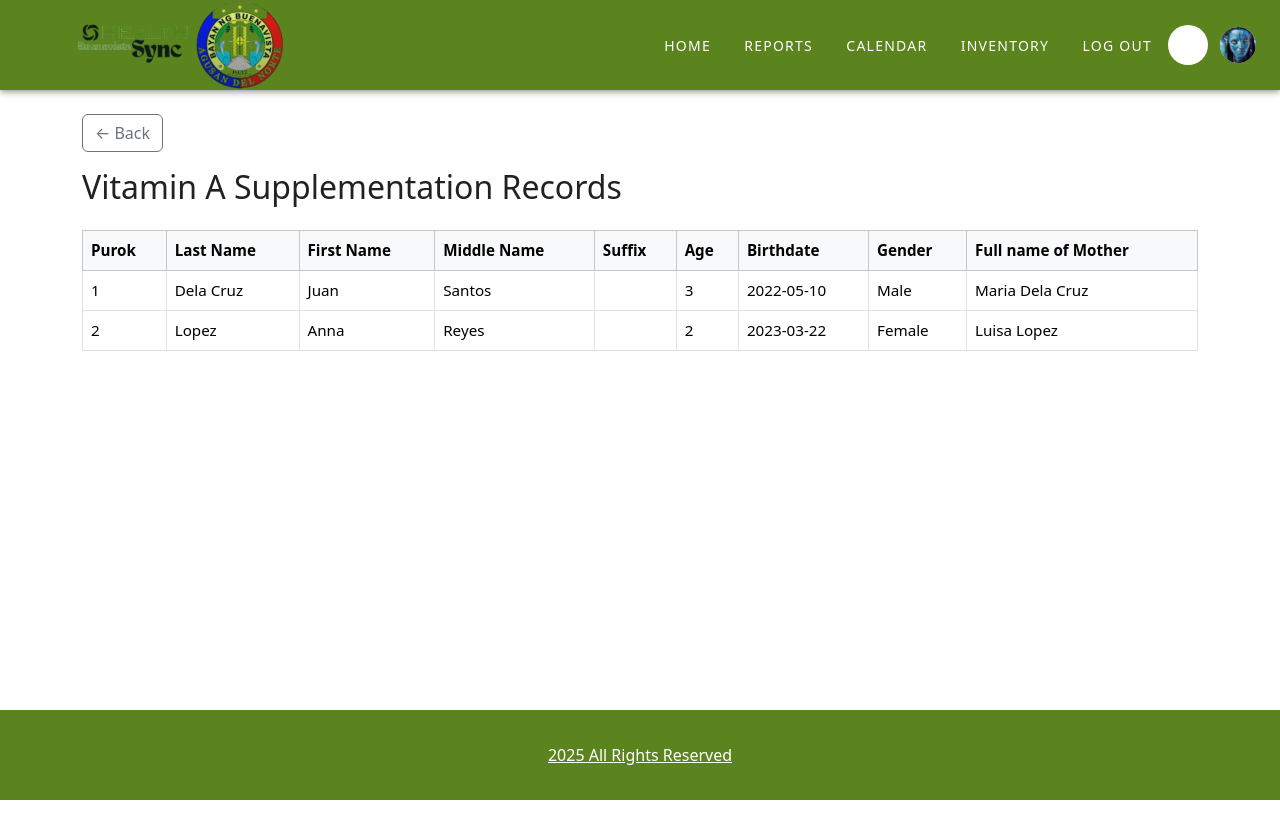
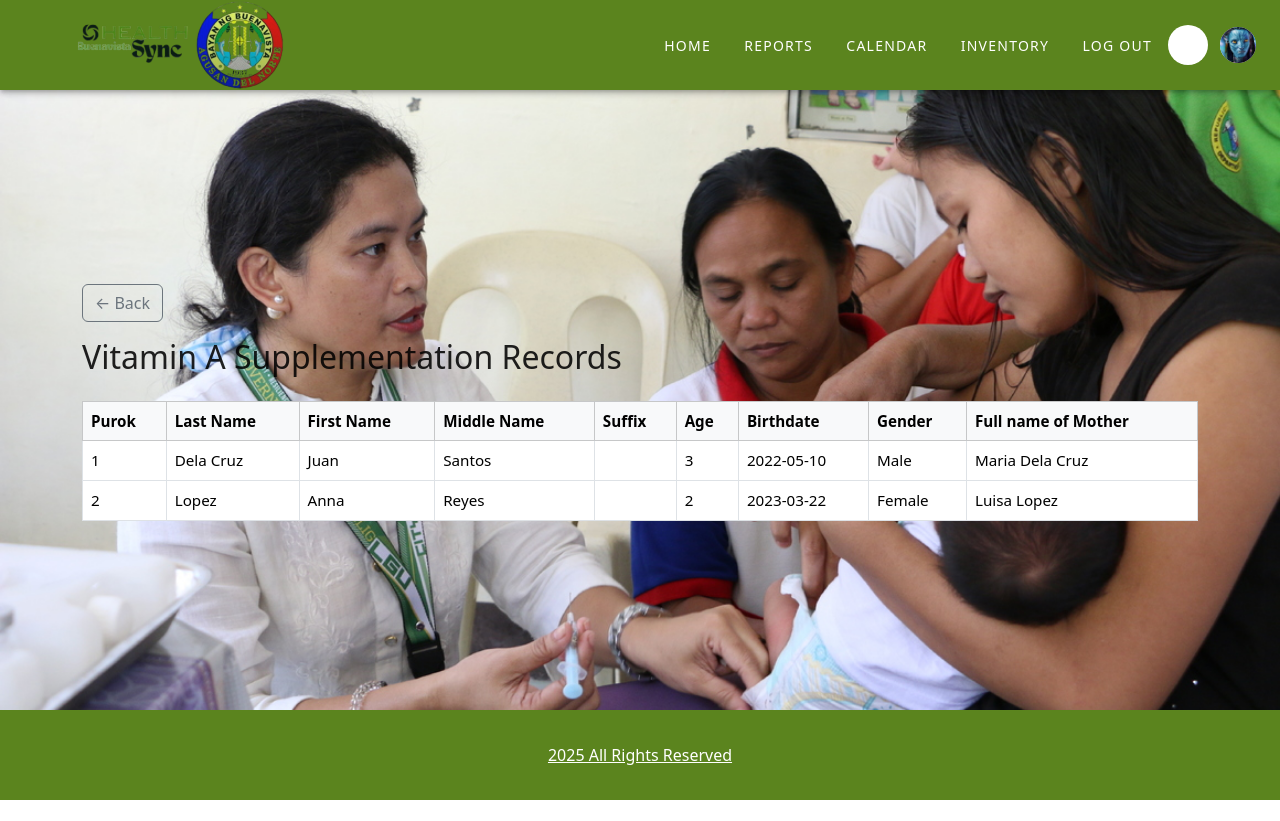
Before and after one commit to marianenasenillo/Web-based-Health-Management-System, a Vue app: page /childcarerecords in a window 1280 px wide. Before the commit the page ends 800 px from the top, so only its background shows below. Built offline with nearby package versions, Linux system fonts and the light colour scheme.

Commit message:
adding bg image oh childcarerecords

```diff
--- a/src/views/ChildcareRecords.vue
+++ b/src/views/ChildcareRecords.vue
@@ -31,6 +31,7 @@ const vitaminARecords = ref([
 
 <template>
   <DashboardView>
+    <div class="childcare-bg">
     <div class="container my-4">
       <button class="btn btn-outline-secondary mb-3" @click="$router.back()">← Back</button>
       <h2 class="mb-4">Vitamin A Supplementation Records</h2>
@@ -65,10 +66,21 @@ const vitaminARecords = ref([
         </table>
       </div>
     </div>
+    </div>
   </DashboardView>
 </template>
 
 <style scoped>
+.childcare-bg {
+  background: url('/images/childcare.jpg') no-repeat center center;
+  background-size: cover;
+  min-height: calc(120vh - 319px);
+  width: 100%;
+  display: flex;
+  align-items: center;
+  position: relative;
+  padding: 0 4rem;
+}
 .table-responsive {
   overflow-x: auto;
 }
```
